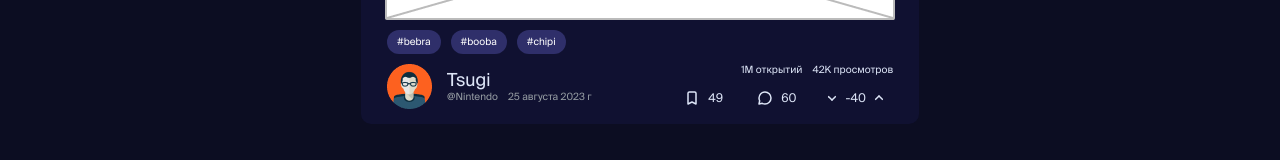
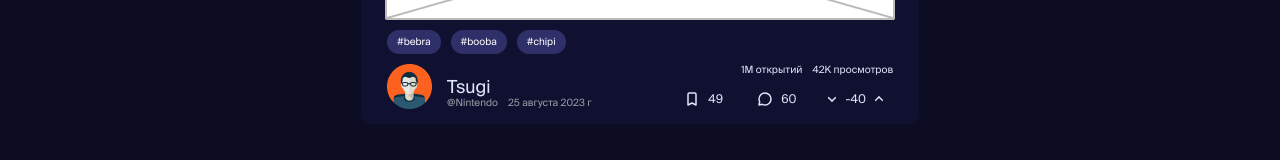
Before and after one commit to abnormalize0/DailyTeleFrog, a Vue app in the folder client/: page / in a window 1280 px wide. Shown: the part 386-546 px from the top of the page. Built offline with nearby package versions, Linux system fonts and the light colour scheme; the HTML template or start-up script is replaced by a standard one.

Commit message:
added margin to username block

```diff
--- a/client/src/components/feed/post-preview/AvatarSectionPostPreview.vue
+++ b/client/src/components/feed/post-preview/AvatarSectionPostPreview.vue
@@ -2,7 +2,7 @@
   <section class="avatar-section">
     <div class="left-block">
       <img src="../../../assets/Avatar.png" />
-      <div>
+      <div style="margin-top: 13px;">
         <div class="d-flex justify-start p1 text-color">
           {{ profileName }}
         </div>
```
